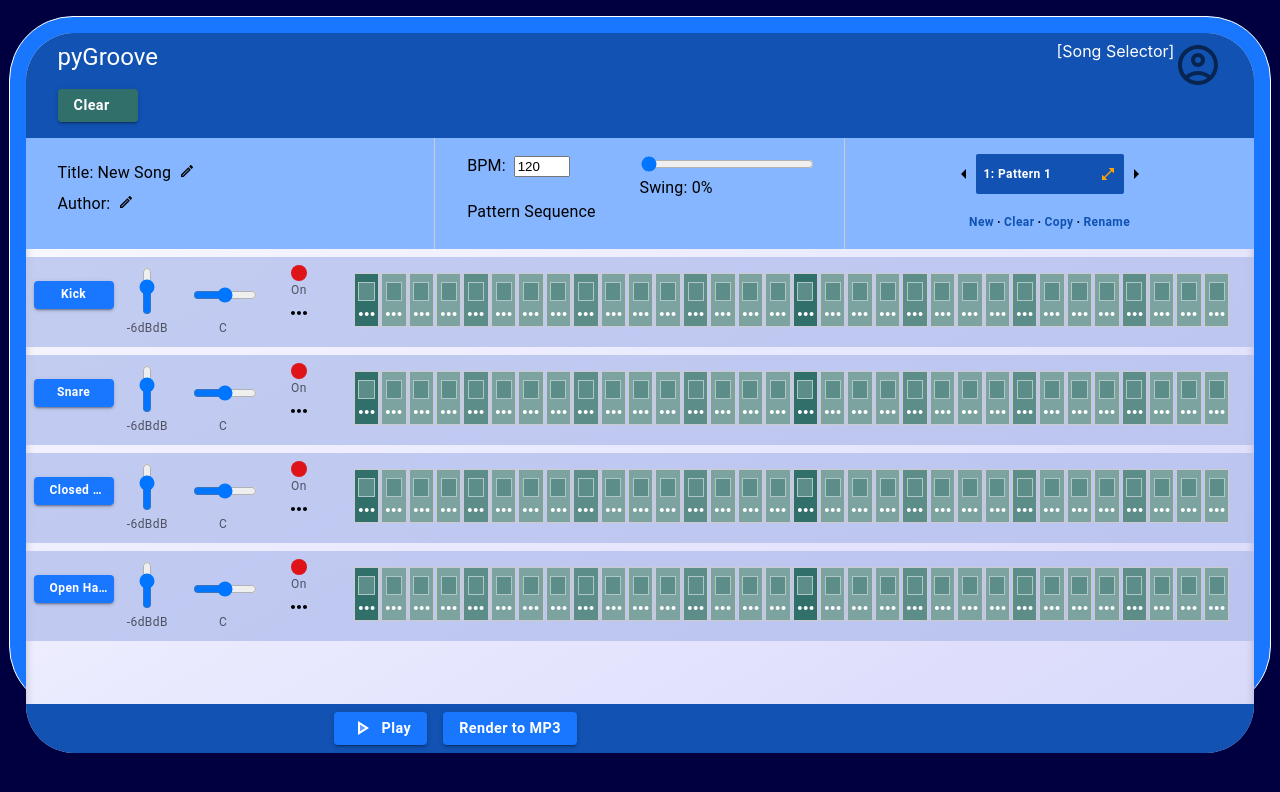
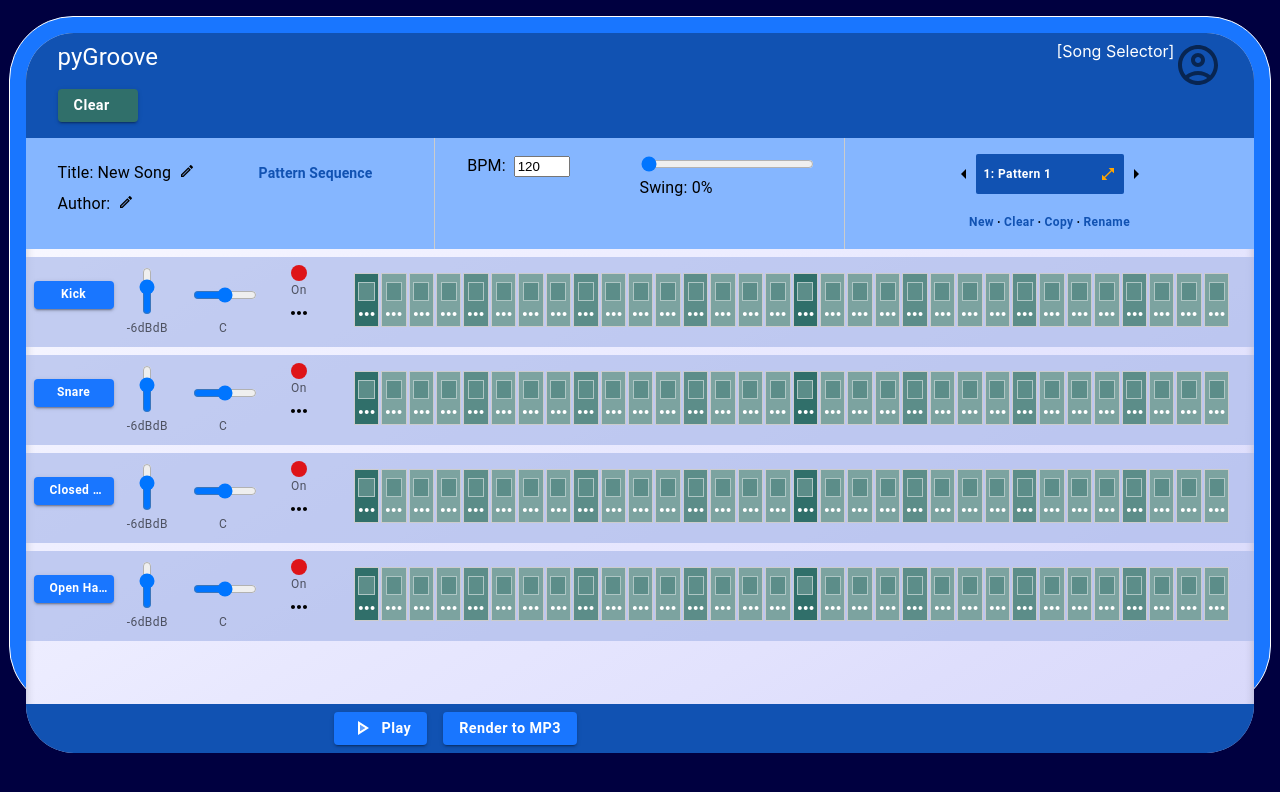
Before and after one commit to LDK/pygroove, a React (Create React App) app in the folder interface/: page / in a window 1280 px wide. Shown: the top 792 px of the page. Built offline with nearby package versions, Linux system fonts and the light colour scheme.

Commit message:
Formatted link for Pattern Sequence

```diff
--- a/interface/src/components/PatternManagement.tsx
+++ b/interface/src/components/PatternManagement.tsx
@@ -5,6 +5,13 @@ import { Dialog, DialogTitle, DialogContent, Typography, Box, RadioGroup, FormCo
 import { useState, useEffect } from "react";
 import useDialogUI from "../theme/useDialogUI";
 import { set } from "react-hook-form";
+import { Variant } from "@mui/material/styles/createTypography";
+
+export const TextLink = ({ text, onClick, variant }:{ text: string, variant?: Variant, onClick: () => void }) => (
+  <Typography fontWeight={600} color="primary.dark" display="inline" sx={{ cursor: 'pointer' }} variant={`${variant || 'caption'}`} component="span" onClick={onClick}>
+    {text}
+  </Typography>
+);
 
 const PatternManagement = () => {
   const dispatch = useDispatch();
@@ -231,12 +238,6 @@ const PatternManagement = () => {
 
   const dot = <Typography display="inline" fontWeight={700} variant="caption" px={"3px"}>&middot;</Typography>;
 
-  const TextLink = ({ text, onClick }:{ text: string, onClick: () => void }) => (
-    <Typography fontWeight={600} color="primary.dark" display="inline" sx={{ cursor: 'pointer' }} variant="caption" component="span" onClick={onClick}>
-      {text}
-    </Typography>
-  );
-
   // When we stop editing the pattern name, set the pattern name to the working pattern name, if it has changed
   useEffect(() => {
     if (!renamingPattern && workingPatternName && workingPatternName !== patternName
--- a/interface/src/components/SongDetailsBar.tsx
+++ b/interface/src/components/SongDetailsBar.tsx
@@ -4,7 +4,7 @@ import { getActiveSong, setAuthor, setBpm, setSongTitle, setSwing } from "../red
 import { EditTwoTone } from "@mui/icons-material";
 import { useEffect, useState } from "react";
 import Range from "./Range";
-import PatternManagement from "./PatternManagement";
+import PatternManagement, { TextLink } from "./PatternManagement";
 
 const SongDetailsBar = ({ openArranger }:{ openArranger: () => void }) => {
   const { title, author, bpm, swing } = useSelector(getActiveSong);
@@ -43,6 +43,8 @@ const SongDetailsBar = ({ openArranger }:{ openArranger: () => void }) => {
     <Grid id="song-details-bar" container bgcolor="primary.light">
       {/* Meta Section */}
       <Grid item xs={4} sx={{ borderRight: '1px solid #ccc', px: 4, py: 2 }}>
+        <Grid container spacing={0}>
+          <Grid item xs={12} xl={7}>
             {
               !editTitle ?
                 <Typography display="inline-block">Title: {title}</Typography> :
@@ -135,6 +137,15 @@ const SongDetailsBar = ({ openArranger }:{ openArranger: () => void }) => {
             }
           </Grid>
 
+          <Grid item xs={12} xl={5} sx={{ pt: 1 }}>
+            <TextLink text="Pattern Sequence" variant="subtitle2" onClick={() => {
+              openArranger();
+            }} />
+          </Grid>
+
+        </Grid>
+      </Grid>
+
       {/* Song Section */}
       <Grid item xs={4} sx={{ borderRight: '1px solid #ccc', px: 4, py: 2 }}>
         <Grid container>
@@ -157,11 +168,6 @@ const SongDetailsBar = ({ openArranger }:{ openArranger: () => void }) => {
               percentage
             />
           </Grid>
-          <Grid item xs={12}>
-            <Typography sx={{ cursor: 'pointer' }} onClick={() => {
-              openArranger();
-            }}>Pattern Sequence</Typography>
-          </Grid>
         </Grid>
       </Grid>
 
```
Lines whose indentation alone changed are shown as unchanged.
